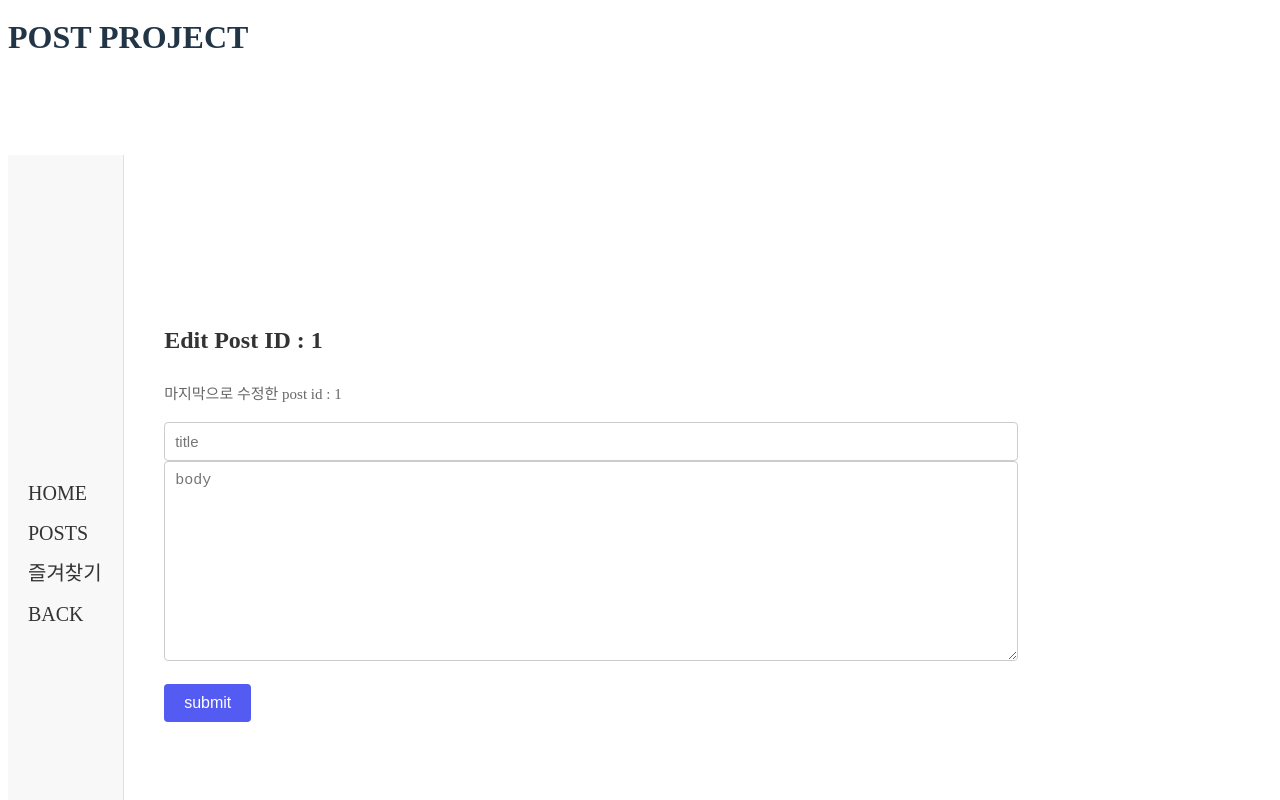
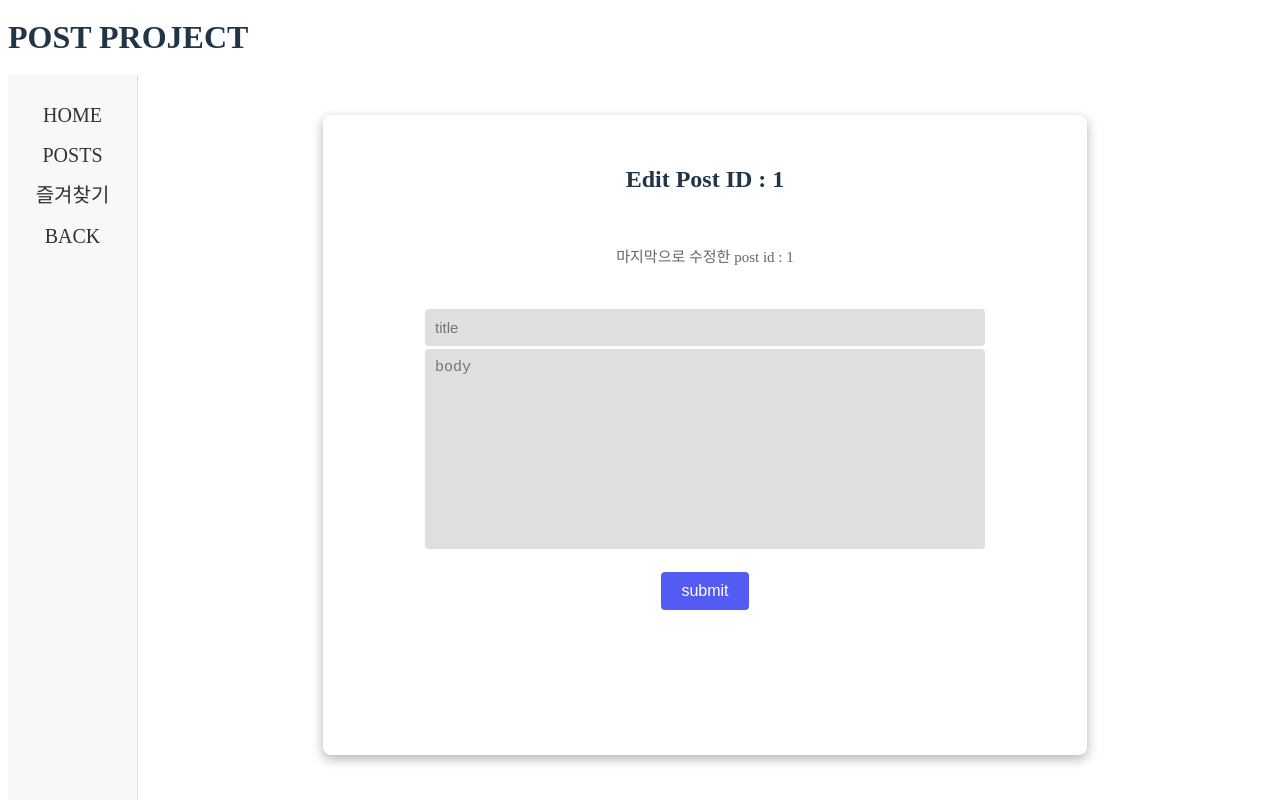
Before and after one commit to groom-practice/fe7-router-app-team-2, a React (Vite) app: page /posts/1/edit in a window 1280 px wide. Shown: the top 800 px of the page. Built offline with nearby package versions, Linux system fonts and the light colour scheme; no server answers.

Commit message:
hotfix: css 수정 및 로딩 상태 추가

```diff
--- a/src/layout/Layout.css
+++ b/src/layout/Layout.css
@@ -12,7 +12,6 @@
   text-align: left;
   position: fixed;
   width: 100%;
-  height: 80px;
   left: 0;
   top: 0;
   z-index: 1000;
@@ -27,21 +26,19 @@
 
 .content {
   display: flex;
-  padding-top: 80px;
   height: calc(100vh - 80px);
 }
 
 .side {
   border-right: 2px solid #2f5cff;
   display: flex;
-  justify-content: center;
-  align-items: flex-start;
+  align-items: center;
   flex-direction: column;
   width: 130px;
   height: 100vh;
   background-color: #f8f8f8;
   border-right: 1px solid #e0e0e0;
-  padding: 0 20px;
+  padding: 20px 20px;
   box-sizing: border-box;
 }
 
--- a/src/pages/Bookmark/index.jsx
+++ b/src/pages/Bookmark/index.jsx
@@ -35,7 +35,7 @@ export default function Bookmark() {
 
   return (
     <div>
-      <h1>즐겨찾기</h1>
+      <h1 style={{ paddingLeft: 40 }}>즐겨찾기</h1>
 
       {posts.length === 0 && <p>즐겨찾기한 게시물이 없습니다.</p>}
 
--- a/src/pages/EditPost/index.css
+++ b/src/pages/EditPost/index.css
@@ -1,12 +1,17 @@
 .postFormContainer {
-  padding: 40px;
+  width: 700px;
+  margin: 40px auto;
+  padding: 32px;
+  background: #ffffff;
+  border-radius: 8px;
+
+  box-shadow: 0 4px 12px rgba(0, 0, 0, 0.3);
+
   display: flex;
   flex-direction: column;
-  justify-content: center;
-  overflow: hidden;
-  font-size: 18px;
-  color: #333;
-  width: 100%;
+  text-align: center;
+  align-items: center;
+  gap: 24px;
 }
 
 .postFormContainer > h2 {
@@ -16,23 +21,37 @@
 }
 
 .postFormContainer input {
-  width: 80%;
+  width: 560px;
   padding: 10px;
-  border: 1px solid #ccc;
   border-radius: 4px;
   box-sizing: border-box;
   font-size: 15px;
+  border: none;
+
+  background-color: #dfdfdf;
+  outline: none;
 }
 
 .postFormContainer textarea {
-  width: 80%;
+  width: 560px;
+  margin-top: 3px;
   padding: 10px;
-  border: 1px solid #ccc;
   border-radius: 4px;
   box-sizing: border-box;
   font-size: 15px;
   height: 200px;
   margin-bottom: 20px;
+  border: none;
+  background-color: #dfdfdf;
+  color: rgb(56, 56, 56);
+  resize: none;
+  outline: none;
+}
+
+input:focus,
+textarea:focus {
+  border: 1px solid rgba(95, 95, 95, 0.4);
+  box-shadow: 0px 0px 5px rgba(0, 0, 0, 0.4);
 }
 
 .postFormContainer button {
--- a/src/pages/Home/index.jsx
+++ b/src/pages/Home/index.jsx
@@ -1,21 +1,31 @@
-import { useState } from "react"
-import { createPortal } from "react-dom"
-import PortalModalContainer from "../../components/PortalModalContainer"
-import "./index.css"
+import { useState } from "react";
+import { createPortal } from "react-dom";
+import PortalModalContainer from "../../components/PortalModalContainer";
+import "./index.css";
+import { useNavigate } from "react-router-dom";
 
 export default function Home() {
-  const [login, setLogin] = useState(false)
-  const [id, setId] = useState("")
-  const [pw, setPw] = useState("")
+  const [login, setLogin] = useState(false);
+  const [id, setId] = useState("");
+  const [pw, setPw] = useState("");
+  const navi = useNavigate();
 
   const Login = () => {
     if (id === "test123" && pw === "test123password") {
-      alert("로그인 성공했습니다.")
-      setLogin(false)
+      alert("로그인 성공했습니다.");
+      setLogin(false);
+      clearLogin();
+      navi("/posts");
     } else {
-      alert("로그인 실패했습니다.")
+      alert("로그인 실패했습니다.");
+      clearLogin();
     }
-  }
+  };
+
+  const clearLogin = () => {
+    setId("");
+    setPw("");
+  };
 
   return (
     <div className="home">
@@ -36,6 +46,11 @@ export default function Home() {
                 placeholder="test123password"
                 value={pw}
                 onChange={(e) => setPw(e.target.value)}
+                onKeyDown={(e) => {
+                  if (e.key === "Enter") {
+                    Login();
+                  }
+                }}
               />
 
               <div className="btns">
@@ -47,5 +62,5 @@ export default function Home() {
           document.body
         )}
     </div>
-  )
+  );
 }
--- a/src/pages/PostDetail/index.jsx
+++ b/src/pages/PostDetail/index.jsx
@@ -1,46 +1,50 @@
-import { useEffect, useState } from "react"
-import style from "./index.module.css"
-import { fetchDetailData } from "../../apis/posts-api"
-import { useNavigate, useParams } from "react-router-dom"
+import { useEffect, useState } from "react";
+import style from "./index.module.css";
+import { fetchDetailData } from "../../apis/posts-api";
+import { useNavigate, useParams } from "react-router-dom";
 
 export default function PostDetail() {
-  const [post, setPost] = useState()
-  const { id } = useParams()
-  const navi = useNavigate()
+  const [post, setPost] = useState();
+  const [isLoading, setIsLoading] = useState(true);
+  const { id } = useParams();
+  const navi = useNavigate();
 
   useEffect(() => {
-    let isCurrent = true
+    let isCurrent = true;
+    setIsLoading(true);
     async function fetchData() {
       try {
-        if (!id) return
+        if (!id) return;
 
-        const response = await fetchDetailData(id)
-        console.log(response)
+        const response = await fetchDetailData(id);
 
-        if (isCurrent) setPost(response)
+        if (isCurrent) setPost(response);
       } catch (err) {
-        console.error(err)
-        return []
+        console.error(err);
+        return [];
+      } finally {
+        setIsLoading(false);
       }
     }
-    fetchData()
+    fetchData();
 
     return () => {
-      isCurrent = false
-    }
-  }, [id])
+      isCurrent = false;
+    };
+  }, [id]);
 
   function handleBookmark() {
-    const bookmark = JSON.parse(localStorage.getItem("bookmark") || "[]")
+    const bookmark = JSON.parse(localStorage.getItem("bookmark") || "[]");
 
     if (!bookmark.includes(id)) {
-      const updated = [...bookmark, id]
-      localStorage.setItem("bookmark", JSON.stringify(updated))
-      alert("즐겨찾기에 추가되었습니다!")
+      const updated = [...bookmark, id];
+      localStorage.setItem("bookmark", JSON.stringify(updated));
+      alert("즐겨찾기에 추가되었습니다!");
     } else {
-      alert("이미 즐겨찾기 중 입니다!")
+      alert("이미 즐겨찾기 중 입니다!");
     }
   }
+  if (isLoading) return <div>로딩중....</div>;
 
   return (
     <div className={style.container}>
@@ -51,7 +55,8 @@ export default function PostDetail() {
       <div className={style.button_conatiner}>
         <button
           className={style.button}
-          onClick={() => navi(`/posts/${id}/edit`)}>
+          onClick={() => navi(`/posts/${id}/edit`)}
+        >
           Edit
         </button>
         <button className={style.button} onClick={handleBookmark}>
@@ -59,5 +64,5 @@ export default function PostDetail() {
         </button>
       </div>
     </div>
-  )
+  );
 }
```
Also changed, not shown: src/pages/PostList/index.jsx (+41 -40 lines), src/pages/Bookmark/index.module.css (deleted).
